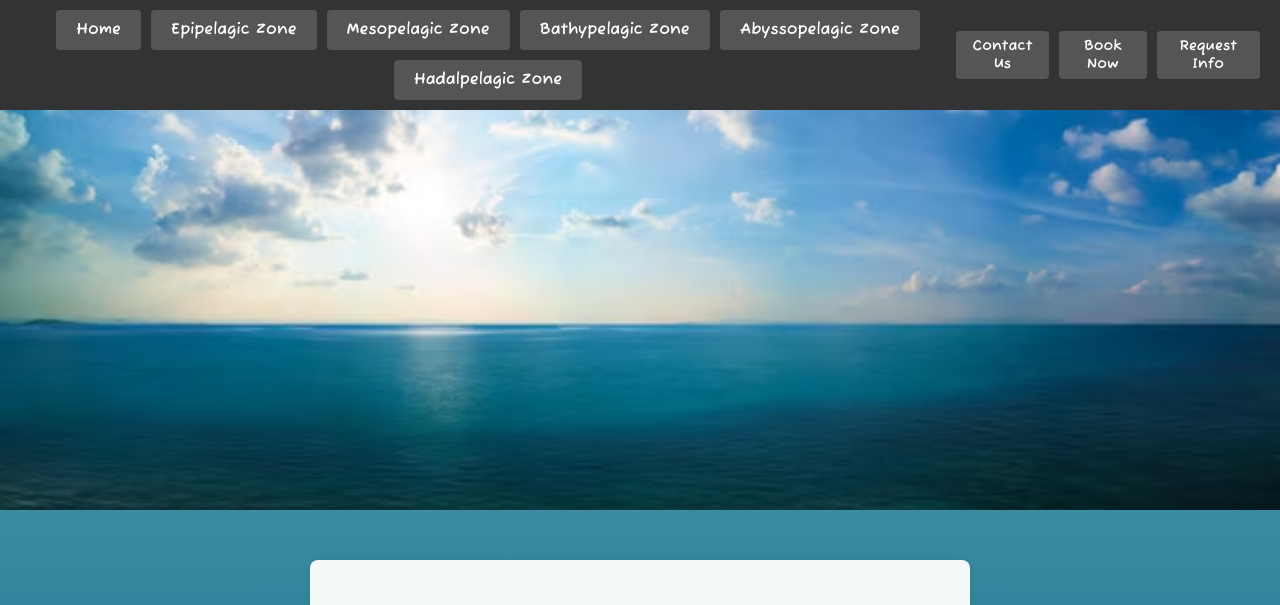
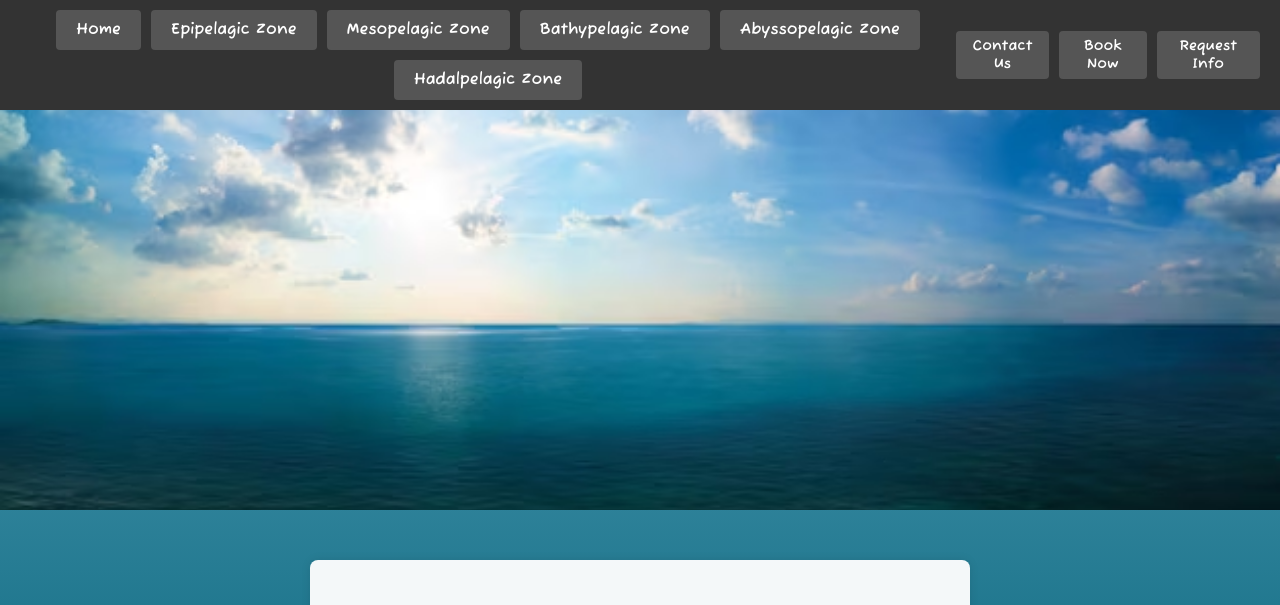
Before and after one commit to daniellee8001/Oceunity, a plain HTML site: page index.html in a window 1280 px wide. Shown: the top 605 px of the page. Drawn offline with Linux system fonts and the light colour scheme.

Commit message:
Update styles.css

```diff
--- a/styles.css
+++ b/styles.css
@@ -22,7 +22,8 @@ body {
     #61adc5,
     #408fa7,
     #1a738a,
-    #005167
+    #005167,
+    #004056
     );
   min-height: 100vh;
   margin: 0;
```
